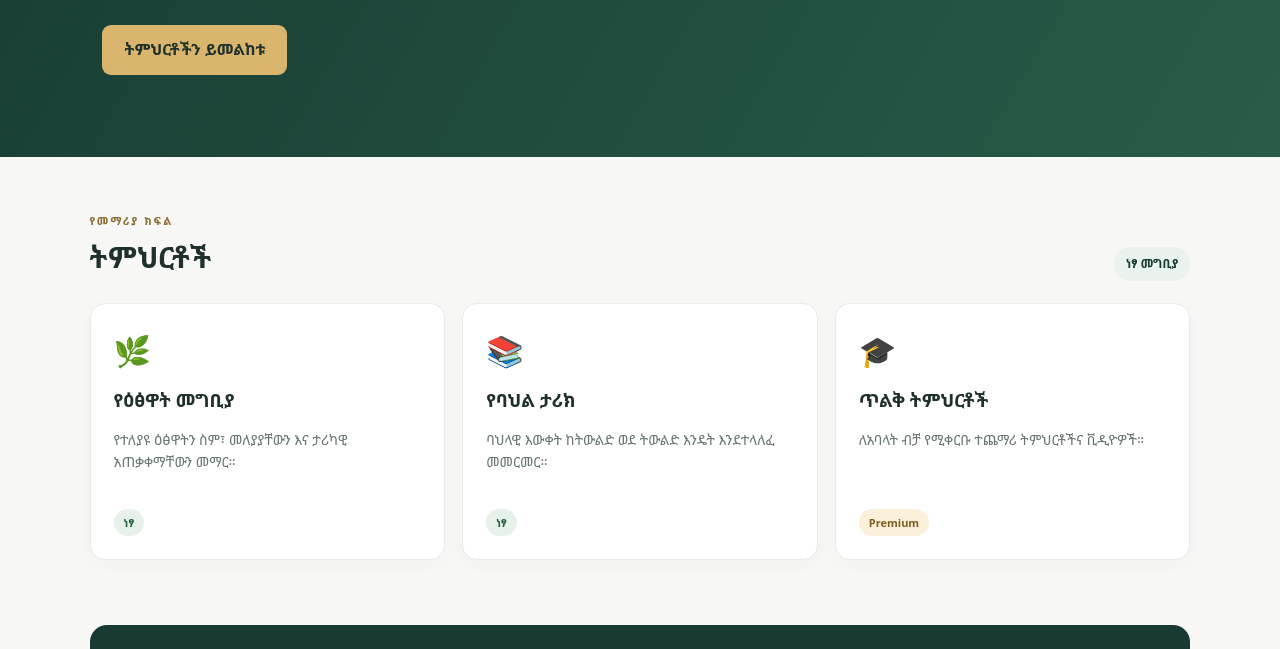
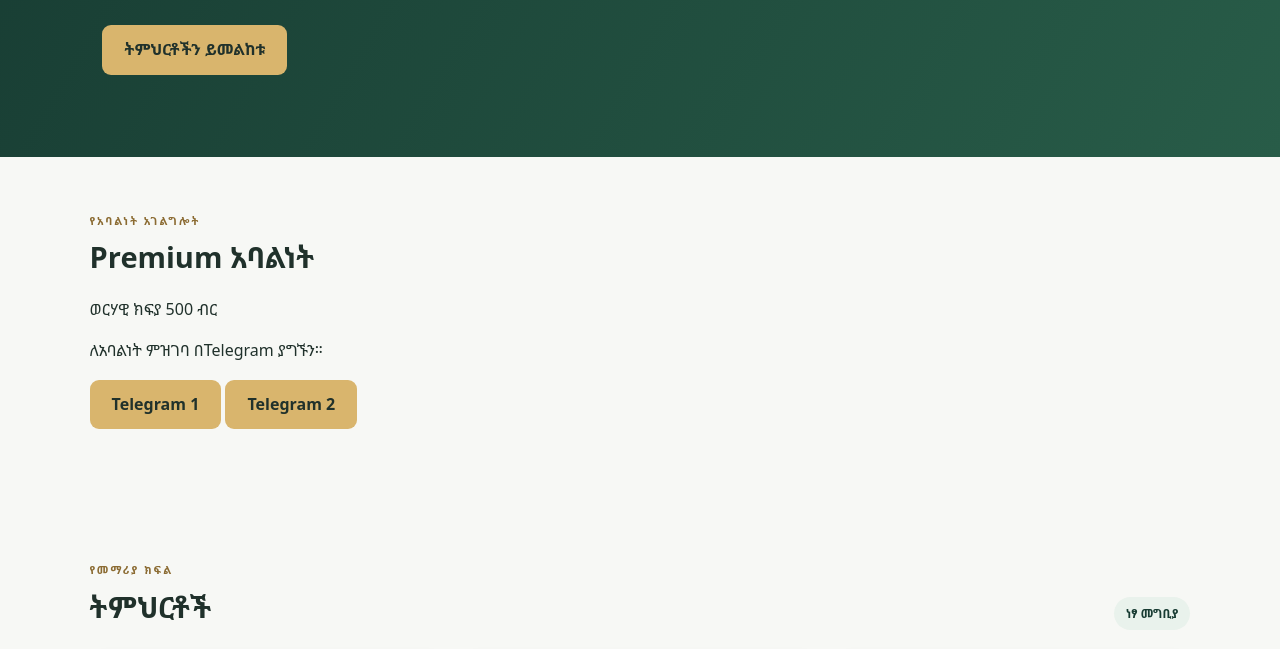
Before and after one commit to ewneta/tibabasolomon-app-, a plain HTML site: page index.html in a window 1280 px wide. Shown: the part 651-1300 px from the top of the page. Drawn offline with Linux system fonts and the light colour scheme; no server answers.

Commit message:
Update index.html

```diff
--- a/index.html
+++ b/index.html
@@ -40,7 +40,49 @@
     <p class="intro" data-am="ስለ ባህላዊ ዕፅዋት፣ ታሪካቸው፣ አጠቃቀማቸው በባህል ውስጥ እና የደህንነት ጉዳዮች የሚያስተምር መድረክ።" data-en="An educational space for learning about traditional plants, their history, cultural uses, and safety considerations.">ስለ ባህላዊ ዕፅዋት፣ ታሪካቸው፣ አጠቃቀማቸው በባህል ውስጥ እና የደህንነት ጉዳዮች የሚያስተምር መድረክ።</p>
     <a class="primary" href="#learn" data-am="ትምህርቶችን ይመልከቱ" data-en="Explore lessons">ትምህርቶችን ይመልከቱ</a>
   </section>
+<section class="section" id="premium">
+  <div class="section-heading">
+    <div>
+      <p class="eyebrow"
+         data-am="የአባልነት አገልግሎት"
+         data-en="MEMBERSHIP">
+        የአባልነት አገልግሎት
+      </p>
 
+      <h2
+        data-am="Premium አባልነት"
+        data-en="Premium Membership">
+        Premium አባልነት
+      </h2>
+
+      <p
+        data-am="ወርሃዊ ክፍያ 500 ብር"
+        data-en="Monthly membership: 500 ETB">
+        ወርሃዊ ክፍያ 500 ብር
+      </p>
+
+      <p
+        data-am="ለአባልነት ምዝገባ በTelegram ያግኙን።"
+        data-en="Contact us on Telegram to join.">
+        ለአባልነት ምዝገባ በTelegram ያግኙን።
+      </p>
+
+      <a class="primary"
+         href="https://t.me/marigetadejen"
+         target="_blank"
+         rel="noopener">
+        Telegram 1
+      </a>
+
+      <a class="primary"
+         href="https://t.me/Tibabasolomon"
+         target="_blank"
+         rel="noopener">
+        Telegram 2
+      </a>
+    </div>
+  </div>
+</section>
   <section id="learn" class="section">
     <div class="section-heading">
       <div><p class="eyebrow" data-am="የመማሪያ ክፍል" data-en="LEARNING LIBRARY">የመማሪያ ክፍል</p>
```
